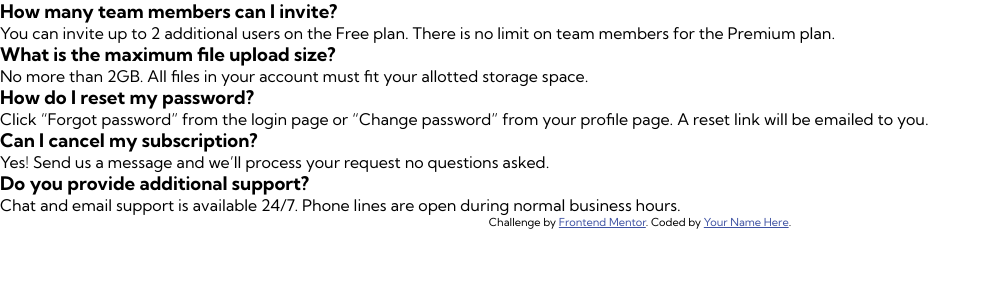
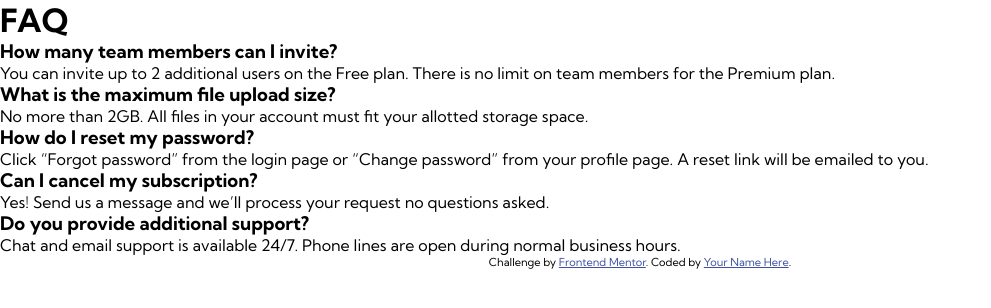
Before and after one commit to dev-billy/Frontend-challenges, a plain HTML site: page faq-accordion-card-main/index.html in a window 1280 px wide. Shown: the whole page, without its empty margins (0-991 px from the left). Drawn offline with Linux system fonts and the light colour scheme.

Commit message:
added title

```diff
--- a/faq-accordion-card-main/index.html
+++ b/faq-accordion-card-main/index.html
@@ -21,7 +21,10 @@
   <div class="main">
 
     <div class="wrapper">
-
+      <div class="illustration"></div>
+      <div class="title">
+        <h1>FAQ</h1>
+      </div>
       <div class="questions">
 
         <div class="master-detail">
```
